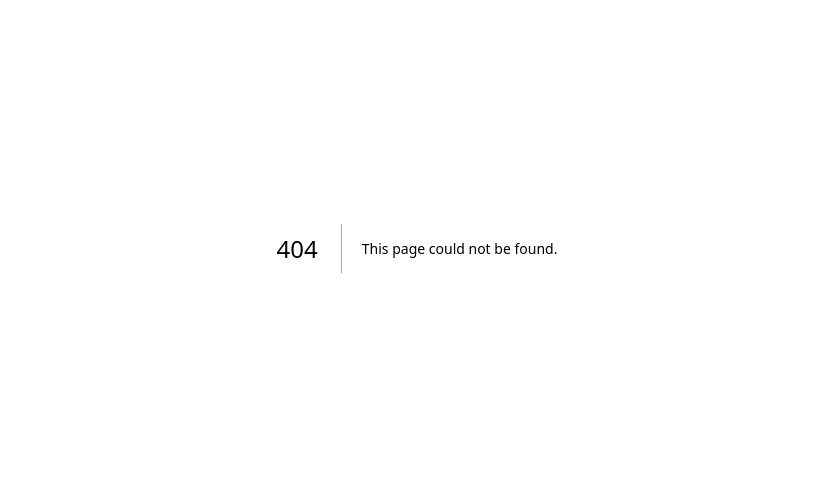
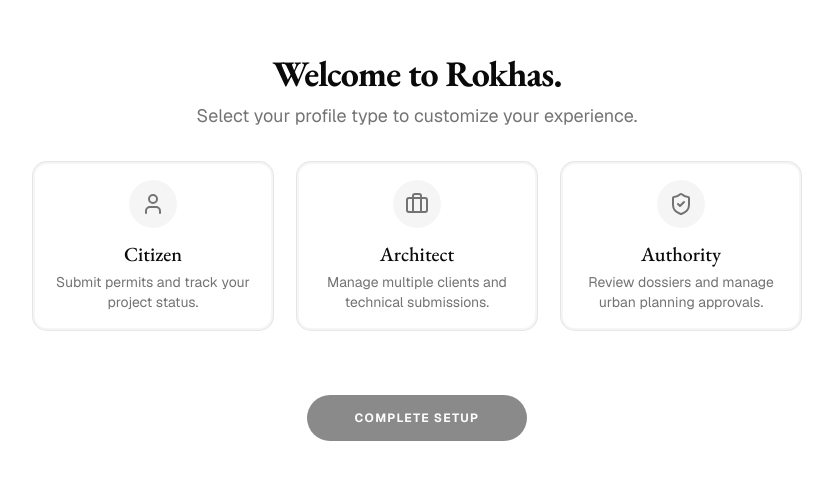
Before and after one commit to pluto-hyp/Rokhas, a Next.js app in the folder frontend/: page /onboarding in a window 1280 px wide. Before the commit this address had no page. Shown: the part 152-632 px from the top of the page, without its empty margins (223-1056 px from the left). Built offline with nearby package versions, Linux system fonts and the light colour scheme; no server answers.

Commit message:
add-on/onboarding-screen&logic

```diff
--- /dev/null
+++ b/frontend/src/app/api/onboarding/route.ts
@@ -0,0 +1,30 @@
+import { auth, clerkClient } from "@clerk/nextjs/server";
+import { NextResponse } from "next/server";
+
+export async function POST(req: Request) {
+  const { userId } = await auth();
+
+  if (!userId) {
+    return new NextResponse("Unauthorized", { status: 401 });
+  }
+
+  const { role } = await req.json();
+
+  if (!role) {
+    return new NextResponse("Role is required", { status: 400 });
+  }
+
+  try {
+    const client = await clerkClient();
+    await client.users.updateUserMetadata(userId, {
+      publicMetadata: {
+        role: role,
+      },
+    });
+
+    return NextResponse.json({ success: true });
+  } catch (error) {
+    console.error("Clerk metadata update failed", error);
+    return new NextResponse("Internal Error", { status: 500 });
+  }
+}
--- a/frontend/src/app/dashboard/page.tsx
+++ b/frontend/src/app/dashboard/page.tsx
@@ -4,12 +4,14 @@
 import { Card, CardContent, CardHeader, CardTitle } from "@/components/ui/card";
 import { FolderOpen, CheckCircle, Clock, AlertCircle } from "lucide-react";
 import { getProjects, Project } from "@/lib/api";
-import { useAuth } from "@clerk/nextjs";
+import { useAuth, useUser } from "@clerk/nextjs";
 
 export default function DashboardHome() {
   const [projects, setProjects] = useState<Project[]>([]);
   const [loading, setLoading] = useState(true);
   const { getToken } = useAuth();
+  const { user } = useUser();
+  const role = user?.publicMetadata?.role as string || "citizen";
 
   useEffect(() => {
     async function loadData() {
@@ -37,8 +39,16 @@
   return (
     <div className="max-w-5xl mx-auto space-y-8">
       <div>
-        <h2 className="text-3xl font-serif font-bold tracking-tight">Overview</h2>
-        <p className="text-muted-foreground mt-2">Welcome back. Here is a summary of your architectural projects.</p>
+        <h2 className="text-3xl font-serif font-bold tracking-tight capitalize">
+          {role === "citizen" ? "My Workspace" : role === "architect" ? "Studio Overview" : "Municipal Portal"}
+        </h2>
+        <p className="text-muted-foreground mt-2">
+          {role === "citizen"
+            ? "Welcome back. Here is a summary of your architectural projects."
+            : role === "architect"
+            ? "Monitor your clients' projects and submission deadlines."
+            : "Review pending dossiers and track urban development metrics."}
+        </p>
       </div>
 
       <div className="grid gap-4 md:grid-cols-2 lg:grid-cols-4">
--- /dev/null
+++ b/frontend/src/app/onboarding/page.tsx
@@ -0,0 +1,121 @@
+"use client";
+
+import { useState } from "react";
+import { useUser } from "@clerk/nextjs";
+import { useRouter } from "next/navigation";
+import { Card, CardContent, CardHeader, CardTitle, CardDescription } from "@/components/ui/card";
+import { Button } from "@/components/ui/button";
+import { User, Briefcase, ShieldCheck } from "lucide-react";
+import { cn } from "@/lib/utils";
+
+const roles = [
+  {
+    id: "citizen",
+    title: "Citizen",
+    description: "Submit permits and track your project status.",
+    icon: User,
+  },
+  {
+    id: "architect",
+    title: "Architect",
+    description: "Manage multiple clients and technical submissions.",
+    icon: Briefcase,
+  },
+  {
+    id: "authority",
+    title: "Authority",
+    description: "Review dossiers and manage urban planning approvals.",
+    icon: ShieldCheck,
+  },
+];
+
+export default function OnboardingPage() {
+  const { user, isLoaded } = useUser();
+  const router = useRouter();
+  const [selectedRole, setSelectedRole] = useState<string | null>(null);
+  const [isSubmitting, setIsSubmitting] = useState(false);
+
+  if (!isLoaded) return null;
+
+  const handleComplete = async () => {
+    if (!selectedRole || !user) return;
+
+    setIsSubmitting(true);
+    try {
+      // In a real production app, you would call a server action here
+      // that uses the Clerk Backend SDK to update publicMetadata.
+      // For this prototype, we'll use the user.update() method which
+      // can update some metadata depending on Clerk settings,
+      // but usually publicMetadata requires the Backend API.
+
+      // We'll simulate the backend update via a fetch to a future route
+      // or just assume the user will set this in Clerk.
+      // FOR PROTOTYPE: We'll call a dedicated API route we'll create next.
+      const res = await fetch("/api/onboarding", {
+        method: "POST",
+        headers: { "Content-Type": "application/json" },
+        body: JSON.stringify({ role: selectedRole }),
+      });
+
+      if (res.ok) {
+        await user.reload();
+        router.push("/dashboard");
+      }
+    } catch (error) {
+      console.error("Onboarding failed", error);
+    } finally {
+      setIsSubmitting(false);
+    }
+  };
+
+  return (
+    <div className="min-h-screen bg-background flex items-center justify-center p-6">
+      <div className="max-w-3xl w-full space-y-8 text-center">
+        <div className="space-y-2">
+          <h1 className="font-serif text-4xl font-bold tracking-tight">Welcome to Rokhas.</h1>
+          <p className="text-muted-foreground text-lg">Select your profile type to customize your experience.</p>
+        </div>
+
+        <div className="grid grid-cols-1 md:grid-cols-3 gap-6">
+          {roles.map((role) => {
+            const Icon = role.icon;
+            const isSelected = selectedRole === role.id;
+
+            return (
+              <Card
+                key={role.id}
+                className={cn(
+                  "cursor-pointer transition-all duration-300 border-2 hover:border-primary/50",
+                  isSelected ? "border-primary bg-primary/5 ring-1 ring-primary" : "border-border/40"
+                )}
+                onClick={() => setSelectedRole(role.id)}
+              >
+                <CardHeader>
+                  <div className={cn(
+                    "w-12 h-12 rounded-full flex items-center justify-center mx-auto mb-2 transition-colors",
+                    isSelected ? "bg-primary text-white" : "bg-muted text-muted-foreground"
+                  )}>
+                    <Icon size={24} />
+                  </div>
+                  <CardTitle className="text-xl font-serif">{role.title}</CardTitle>
+                  <CardDescription>{role.description}</CardDescription>
+                </CardHeader>
+              </Card>
+            );
+          })}
+        </div>
+
+        <div className="flex justify-center pt-8">
+          <Button
+            size="lg"
+            className="px-12 rounded-full font-bold uppercase tracking-widest text-xs h-12"
+            disabled={!selectedRole || isSubmitting}
+            onClick={handleComplete}
+          >
+            {isSubmitting ? "Configuring..." : "Complete Setup"}
+          </Button>
+        </div>
+      </div>
+    </div>
+  );
+}
--- a/frontend/src/app/page.tsx
+++ b/frontend/src/app/page.tsx
@@ -102,8 +102,8 @@
             <div className="space-y-4">
               <div className="text-xs font-bold uppercase tracking-widest text-primary/30">Company</div>
               <ul className="space-y-2 text-sm font-bold">
-                <li><Link href="#" className="hover:opacity-50 transition-opacity">About</Link></li>
-                <li><Link href="#" className="hover:opacity-50 transition-opacity">Contact</Link></li>
+                <li><Link href="https://github.com/pluto-hyp/rokhas" className="hover:opacity-50 transition-opacity">About</Link></li>
+                <li><Link href="https://melouich.vercel.app" className="hover:opacity-50 transition-opacity">Contact</Link></li>
               </ul>
             </div>
             <div className="space-y-4">
--- a/frontend/src/components/AppSidebar.tsx
+++ b/frontend/src/components/AppSidebar.tsx
@@ -1,4 +1,13 @@
-import { Home, FolderOpen, Bot, Settings, LogOut } from "lucide-react";
+import {
+  Home,
+  FolderOpen,
+  Bot,
+  Settings,
+  LogOut,
+  Users,
+  ClipboardCheck,
+  BarChart3
+} from "lucide-react";
 import Link from "next/link";
 import { SignOutButton, useUser } from "@clerk/nextjs";
 
@@ -15,36 +24,40 @@
   SidebarFooter,
 } from "@/components/ui/sidebar";
 
-const items = [
-  {
-    title: "Dashboard",
-    url: "/dashboard",
-    icon: Home,
-  },
-  {
-    title: "Projects",
-    url: "/dashboard/projects",
-    icon: FolderOpen,
-  },
-  {
-    title: "Rokhas Agent",
-    url: "/dashboard/agent",
-    icon: Bot,
-  },
-  {
-    title: "Settings",
-    url: "/dashboard/settings",
-    icon: Settings,
-  },
-];
-
 export function AppSidebar() {
   const { user } = useUser();
+  const role = user?.publicMetadata?.role as string || "citizen";
+
+  const navigation = {
+    citizen: [
+      { title: "Dashboard", url: "/dashboard", icon: Home },
+      { title: "My Projects", url: "/dashboard/projects", icon: FolderOpen },
+      { title: "Rokhas Agent", url: "/dashboard/agent", icon: Bot },
+      { title: "Settings", url: "/dashboard/settings", icon: Settings },
+    ],
+    architect: [
+      { title: "Dashboard", url: "/dashboard", icon: Home },
+      { title: "Client Projects", url: "/dashboard/projects", icon: Users },
+      { title: "Rokhas Agent", url: "/dashboard/agent", icon: Bot },
+      { title: "Settings", url: "/dashboard/settings", icon: Settings },
+    ],
+    authority: [
+      { title: "Overview", url: "/dashboard", icon: Home },
+      { title: "Approval Queue", url: "/dashboard/projects", icon: ClipboardCheck },
+      { title: "Stats", url: "/dashboard/stats", icon: BarChart3 },
+      { title: "Settings", url: "/dashboard/settings", icon: Settings },
+    ],
+  };
+
+  const items = navigation[role as keyof typeof navigation] || navigation.citizen;
 
   return (
     <Sidebar>
       <SidebarHeader className="p-6">
         <h2 className="font-serif text-2xl font-bold tracking-tight">Rokhas.</h2>
+        <div className="mt-1 px-2 py-0.5 rounded-full bg-primary/5 border border-primary/10 w-fit">
+          <span className="text-[10px] font-bold uppercase tracking-wider text-primary/40">{role}</span>
+        </div>
       </SidebarHeader>
       <SidebarContent>
         <SidebarGroup>
--- /dev/null
+++ b/frontend/src/middleware.ts
@@ -0,0 +1,28 @@
+import { clerkMiddleware, createRouteMatcher } from '@clerk/nextjs/server'
+
+const isProtectedRoute = createRouteMatcher(['/dashboard(.*)'])
+
+export default clerkMiddleware(async (auth, req) => {
+  if (isProtectedRoute(req)) {
+    const { sessionClaims } = await auth()
+
+    // Check if user has a role in publicMetadata (mapped to session claims)
+    const role = (sessionClaims?.metadata as any)?.role
+
+    if (!role && !req.nextUrl.pathname.startsWith('/onboarding')) {
+      const onboardingUrl = new URL('/onboarding', req.url)
+      return Response.redirect(onboardingUrl)
+    }
+
+    await auth.protect()
+  }
+})
+
+export const config = {
+  matcher: [
+    // Skip Next.js internals and all static files
+    '/((?!_next|[^?]*\\.(?:html?|css|js(?!on)|jpe?g|webp|png|gif|svg|ttf|woff2?|ico|csv|docx?|xlsx?|zip|webmanifest)).*)',
+    // Always run for API routes
+    '/(api|trpc)(.*)',
+  ],
+}
--- a/frontend/src/proxy.ts
+++ /dev/null
@@ -1,12 +0,0 @@
-import { clerkMiddleware } from '@clerk/nextjs/server'
-
-export default clerkMiddleware()
-
-export const config = {
-  matcher: [
-    // Skip Next.js internals and all static files, unless found in search params
-    '/((?!_next|[^?]*\\.(?:html?|css|js(?!on)|jpe?g|webp|png|gif|svg|ttf|woff2?|ico|csv|docx?|xlsx?|zip|webmanifest)).*)',
-    // Always run for API routes
-    '/(api|trpc)(.*)',
-  ],
-}
```
Also changed, not shown: 1 other file (tests, documents, lock files or other folders).
